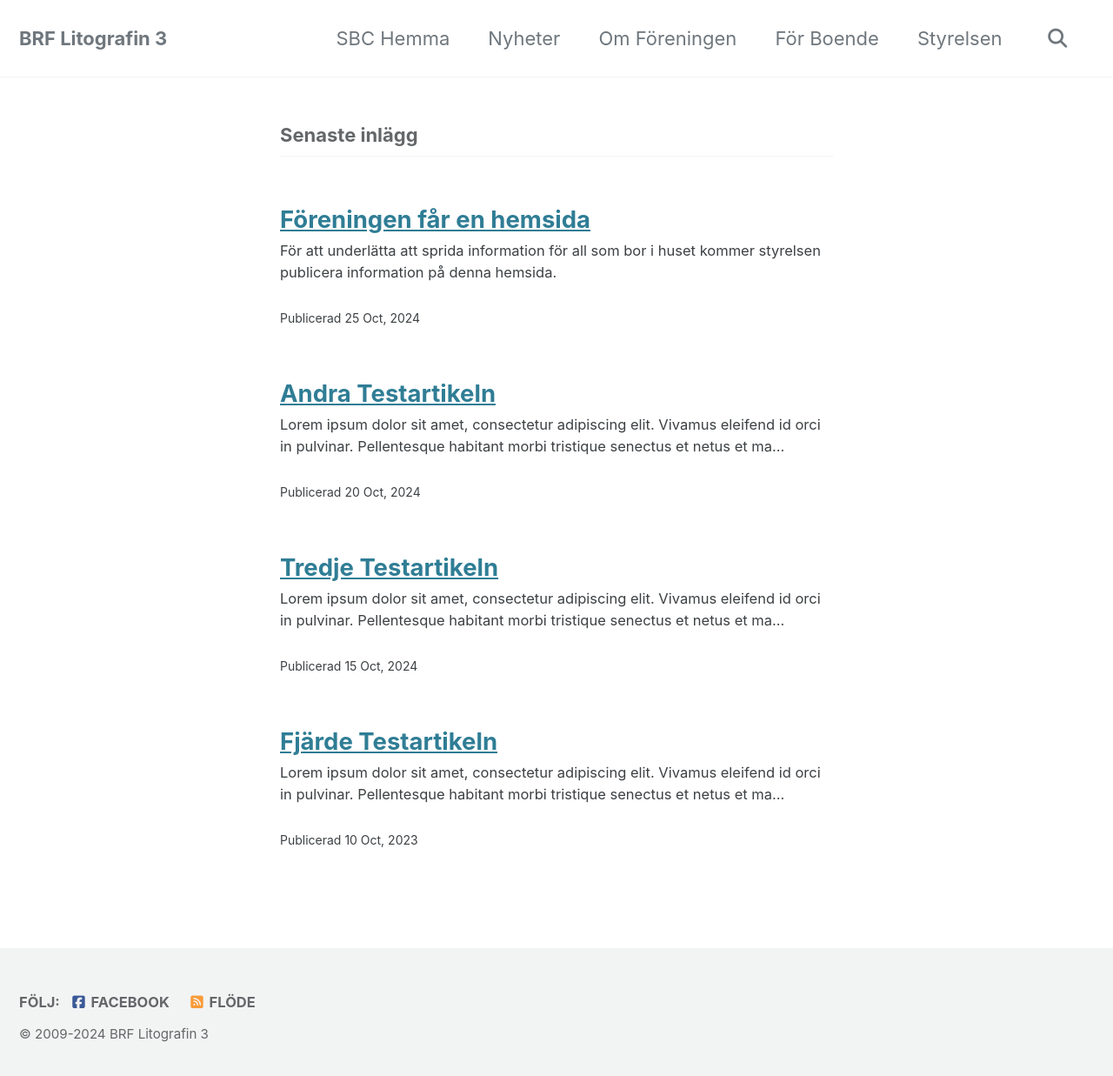
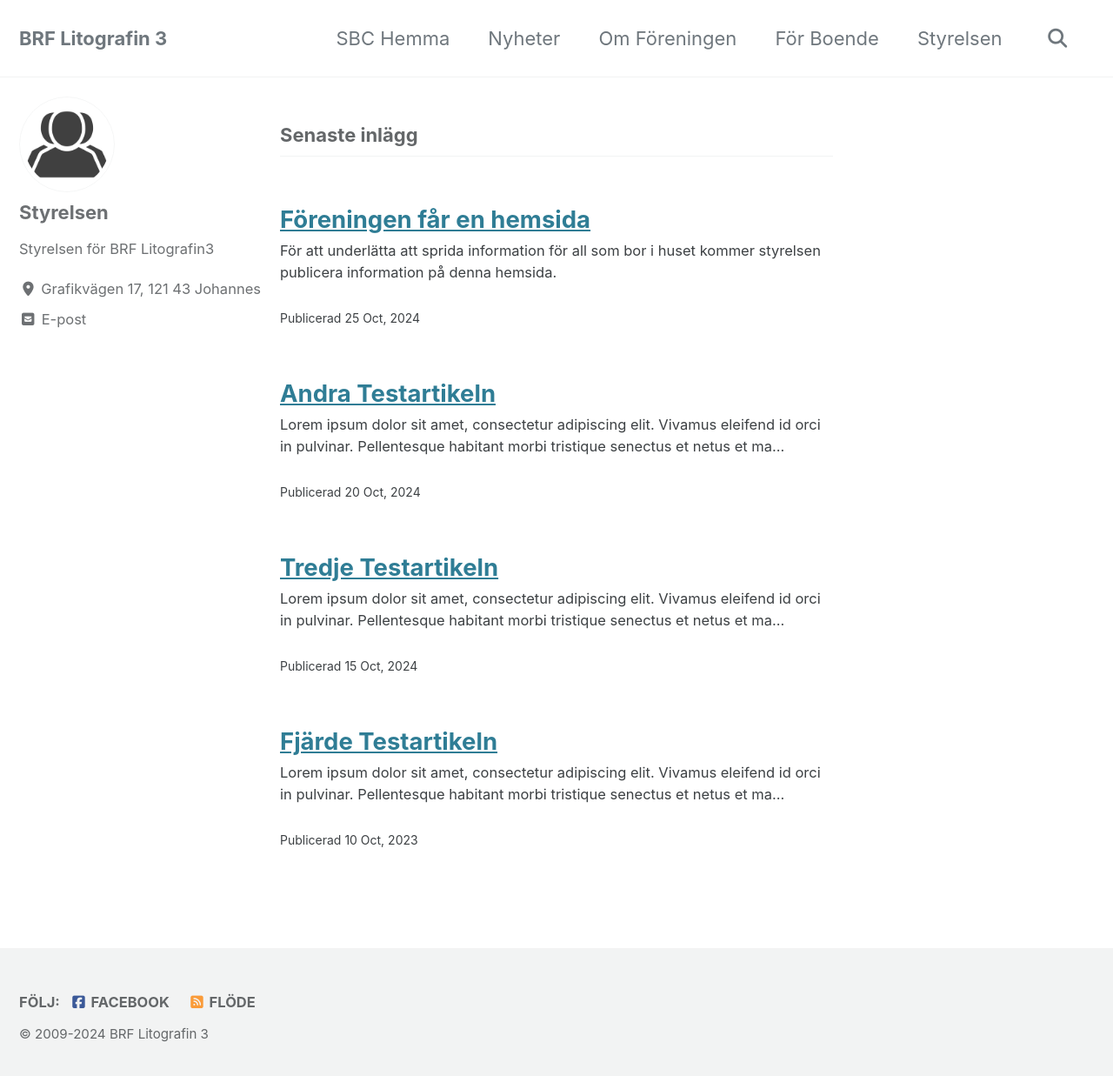
Before and after one commit to Litografin3/litografin3.github.io, a Jekyll site: the page built from archive/index.html, in a window 1280 px wide and 1244 px high. Shown: the top 1237 px of the window at 87% size. Built offline with Jekyll 4.4.1, drawn with Linux system fonts in a browser that asks for light colours; cached includes are drawn as plain includes; the list of posts is cut into pages by our own code.

```diff
--- a/_config.yml
+++ b/_config.yml
@@ -113,11 +113,11 @@ analytics:
 
 # Site Author
 author:
-  name             : #"Your Name"
-  avatar           : # path of avatar image, e.g. "/assets/images/bio-photo.jpg"
-  bio              : #"I am an **amazing** person."
-  location         : #"Somewhere"
-  email            :
+  name             : "Styrelsen"
+  avatar           : "/assets/images/group.png"
+  bio              : "Styrelsen för BRF Litografin3"
+  location         : "Grafikvägen 17, 121 43 Johanneshov"
+  email            : "styrelsen@litografin3.se"
   links:
     #- label: "Email"
     #  icon: "fas fa-fw fa-envelope-square"
```
Also changed, not shown: _pages/home.md (+1 -1 lines), assets/images/group.png (added).
